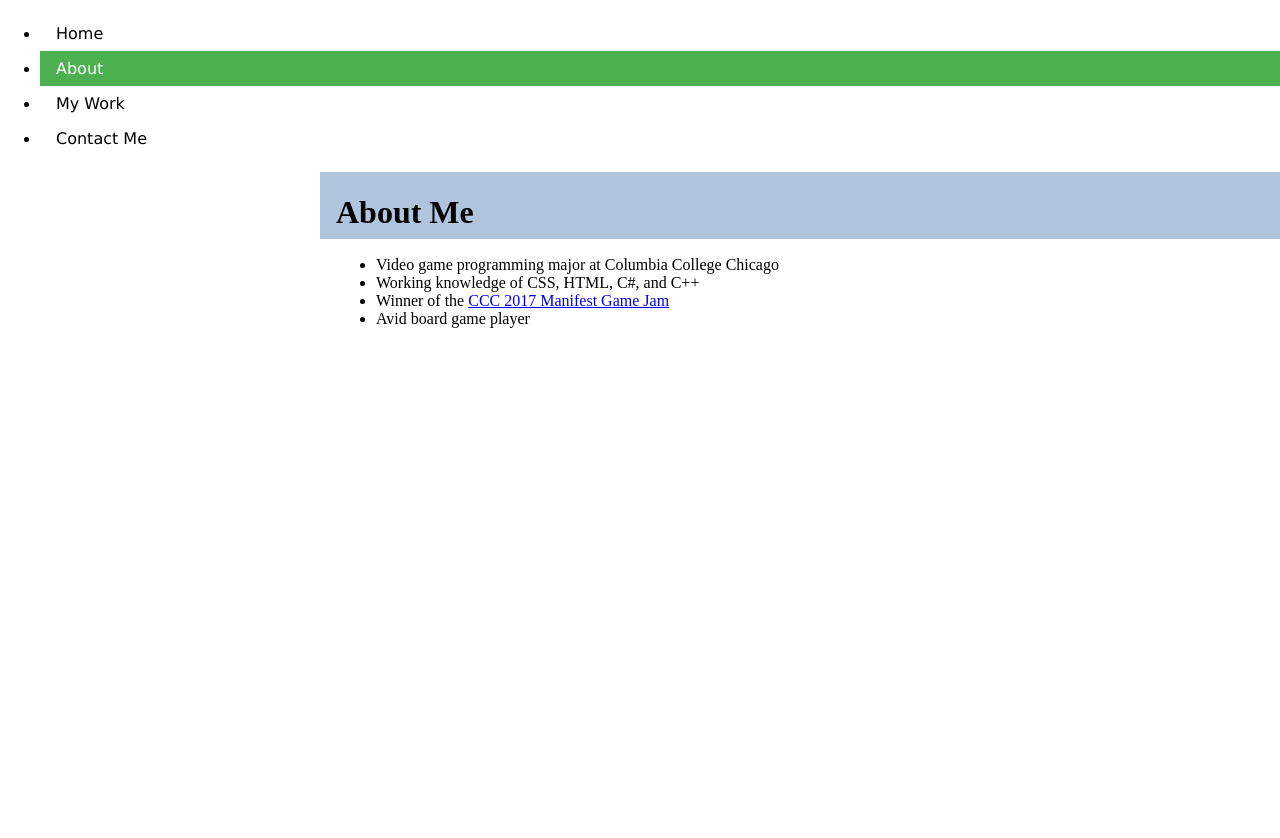
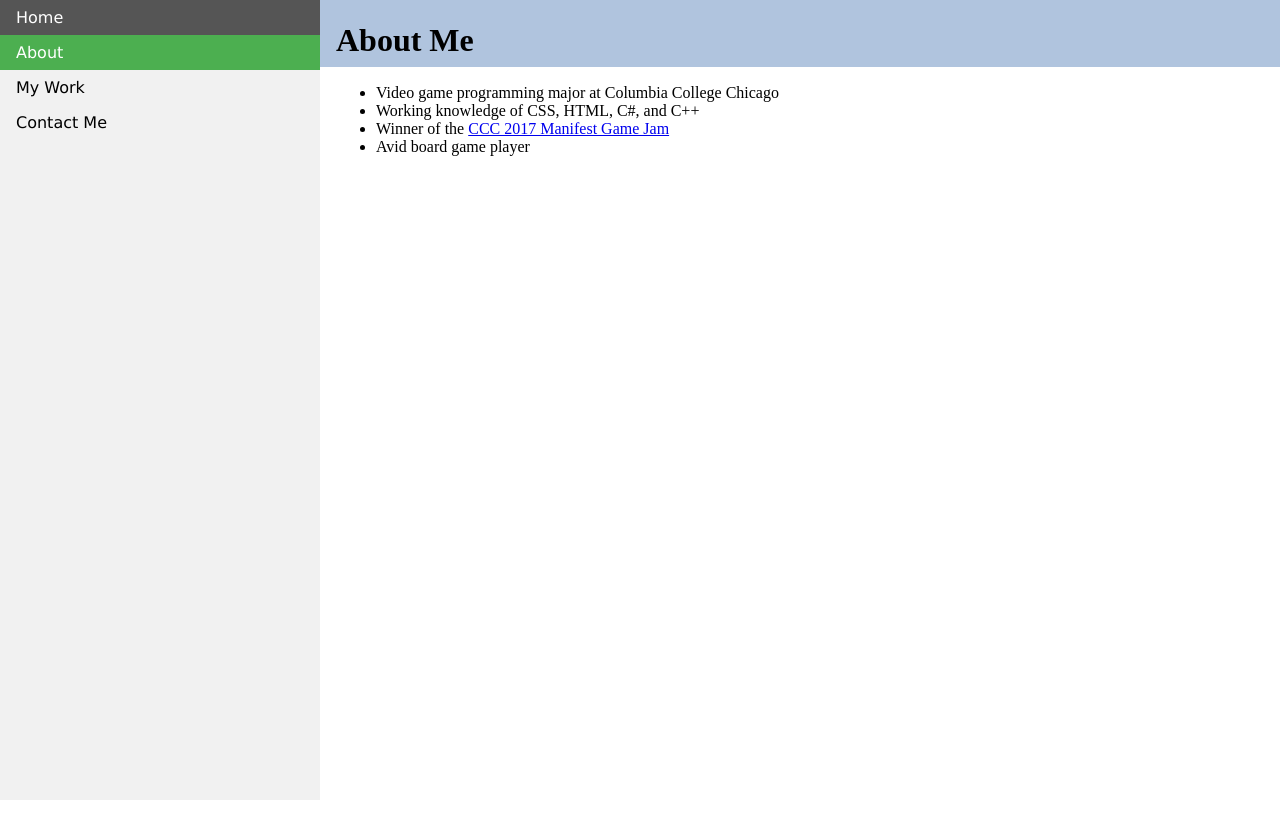
Before and after one commit to migeeto/Old-Website-Code, a plain HTML site: page about/index.html in a window 1280 px wide. Drawn offline with Linux system fonts and the light colour scheme; files that its build step writes are made by us from their sources.

Commit message:
Removed the .nav div

```diff
--- a/about/index.html
+++ b/about/index.html
@@ -5,14 +5,12 @@
     <link href="/migeeto.github.io/css/main.css" rel='stylesheet' type='text/css'
   </head>
   <body>
-    <div class="nav">
     <ul class="nav">
       <li><a href="/">Home</a></li>
       <li><a class="active" href="/about">About</a></li>
       <li><a href="/work">My Work</a></li>
       <li><a href="/contact">Contact Me</a></li>
     </ul>
-    </div>
     <div id="head">
       <h1>About Me</h1>
     </div>
```
